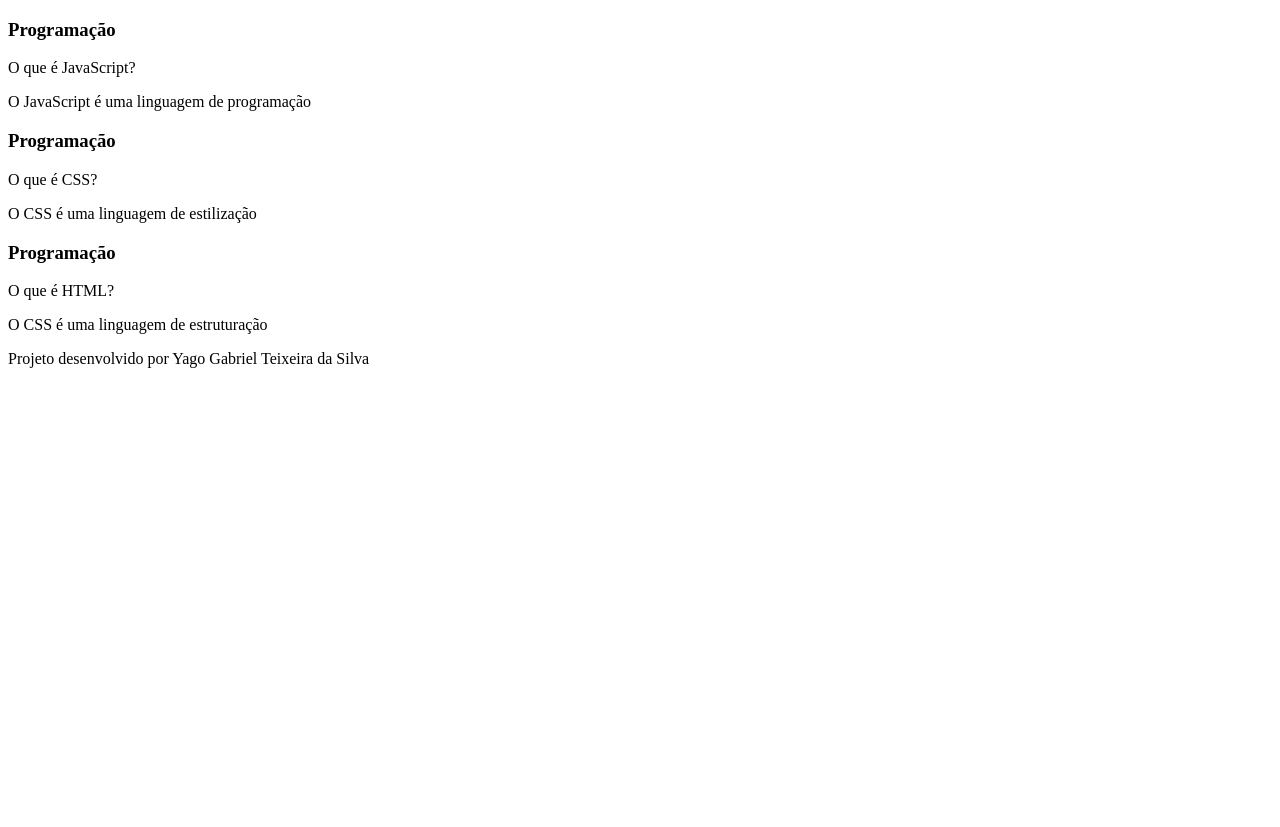
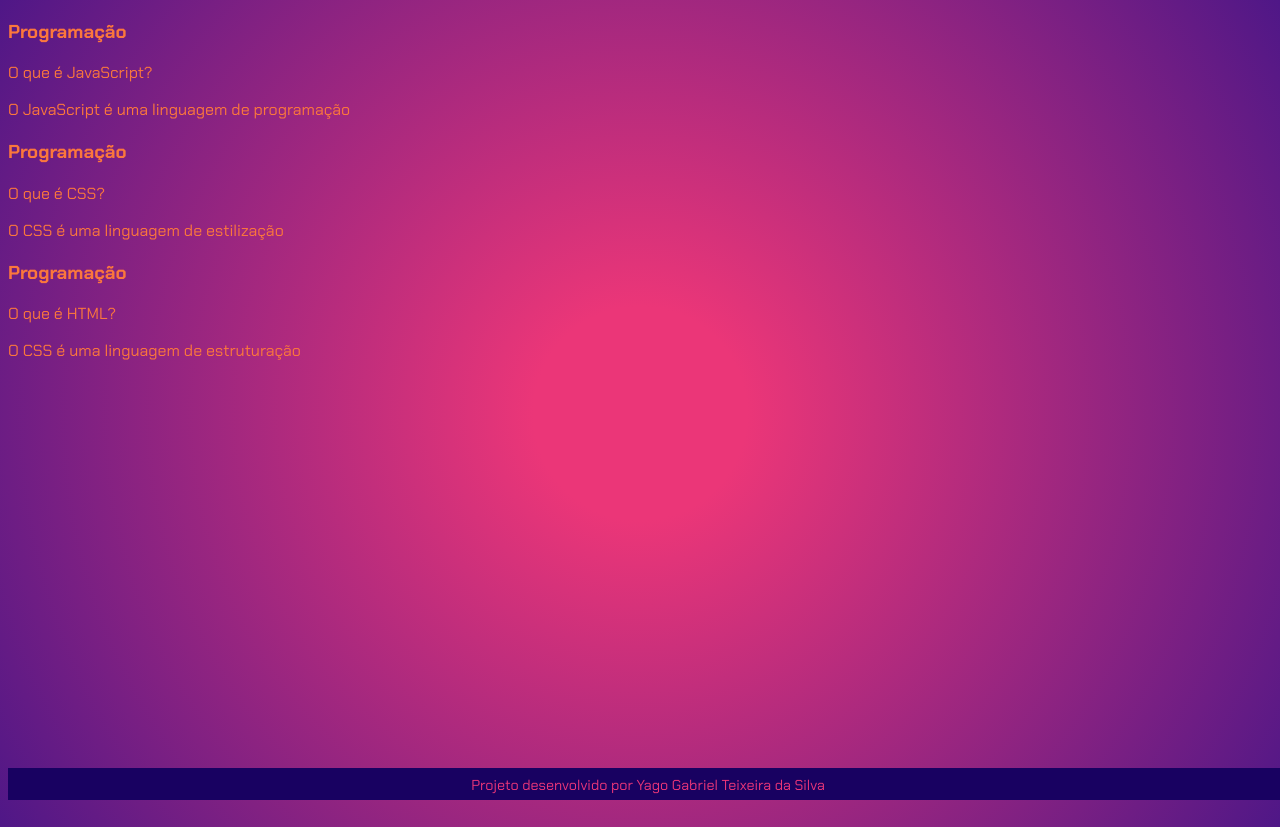
Before and after one commit to Drwexs/Flashcards, a plain HTML site: page Flashcards/index.html in a window 1280 px wide. Before the commit the page ends 800 px from the top, so only its background shows below. Drawn offline with Linux system fonts and the light colour scheme.

Commit message:
Add files via upload

```diff
--- /dev/null
+++ b/Flashcards/assets/style.css
@@ -0,0 +1,34 @@
+@import url('https://fonts.googleapis.com/css2?family=Chakra+Petch:ital,wght@0,300;0,400;0,500;0,600;0,700;1,300;1,400;1,500;1,600;1,700&display=swap');
+
+:root{
+    --font:"Chakra Petch", sans-serif;
+    --cor1: #FB773C;
+    --cor2: #EB3678;
+    --cor3: #4F1787;
+    --cor4: #180161;
+}
+
+body{
+    min-height: 100vh;
+    background-repeat: no-repeat;
+    background-attachment: fixed;
+    background-size: cover;
+    background: rgb(235,54,120);
+background: radial-gradient(circle, rgba(235,54,120,1) 14%, rgba(79,23,135,1) 100%);
+    color: var(--cor1);
+    font-family: var(--font);
+}
+
+footer{
+    background-color: var(--cor4);
+    color: var(--cor2);
+    bottom: 0;
+    position: fixed;
+    width: 100%;
+    height: 2rem;
+}
+footer p{
+    text-align: center;
+    font-size: 0.9rem;
+    margin-top: 0.5rem;
+}
--- a/Flashcards/index.html
+++ b/Flashcards/index.html
@@ -5,6 +5,7 @@
     <meta charset="UTF-8">
     <meta name="viewport" content="width=device-width, initial-scale=1.0">
     <title>Flashcards</title>
+    <link rel="stylesheet" href="assets/style.css">
 </head>
 
 <body>
```
